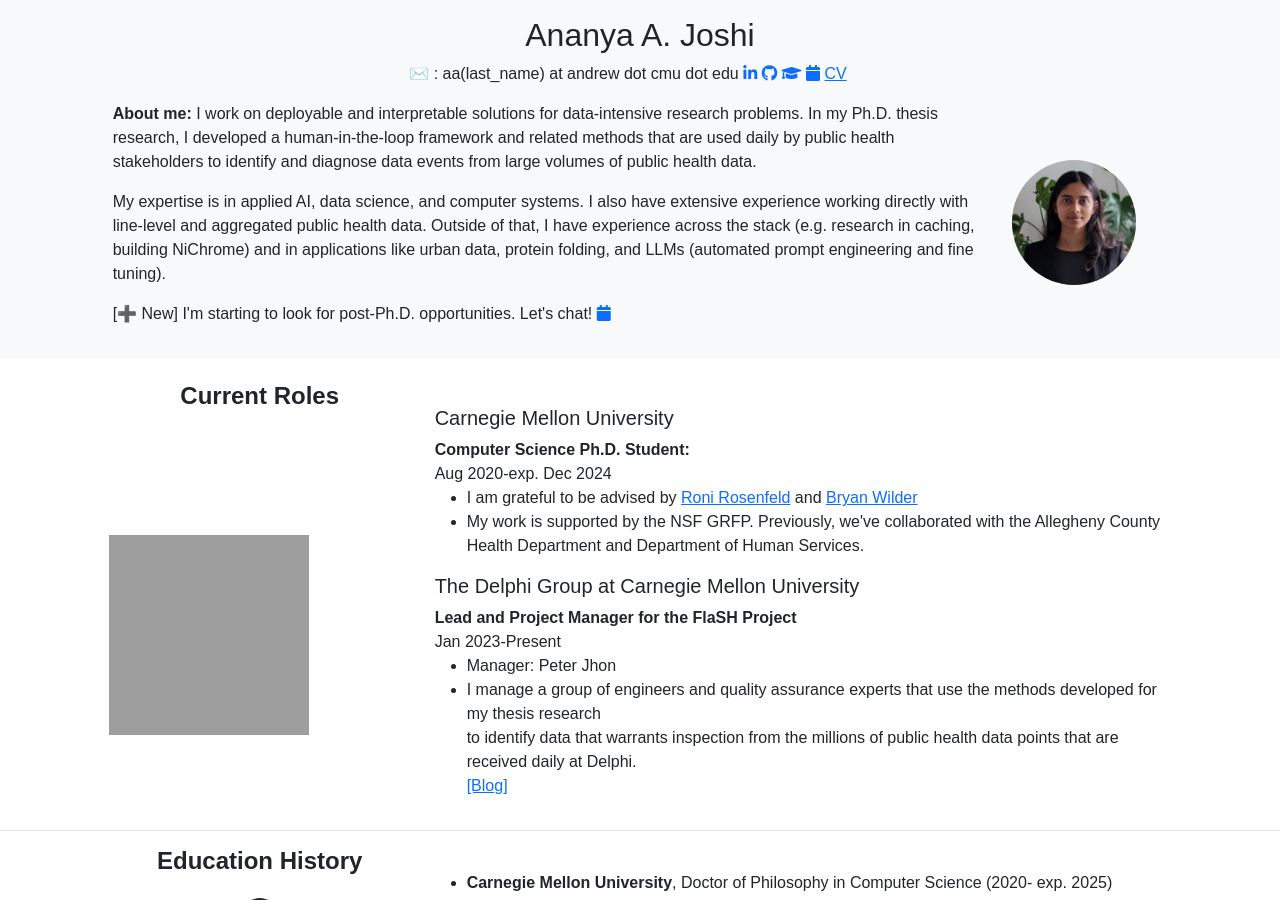
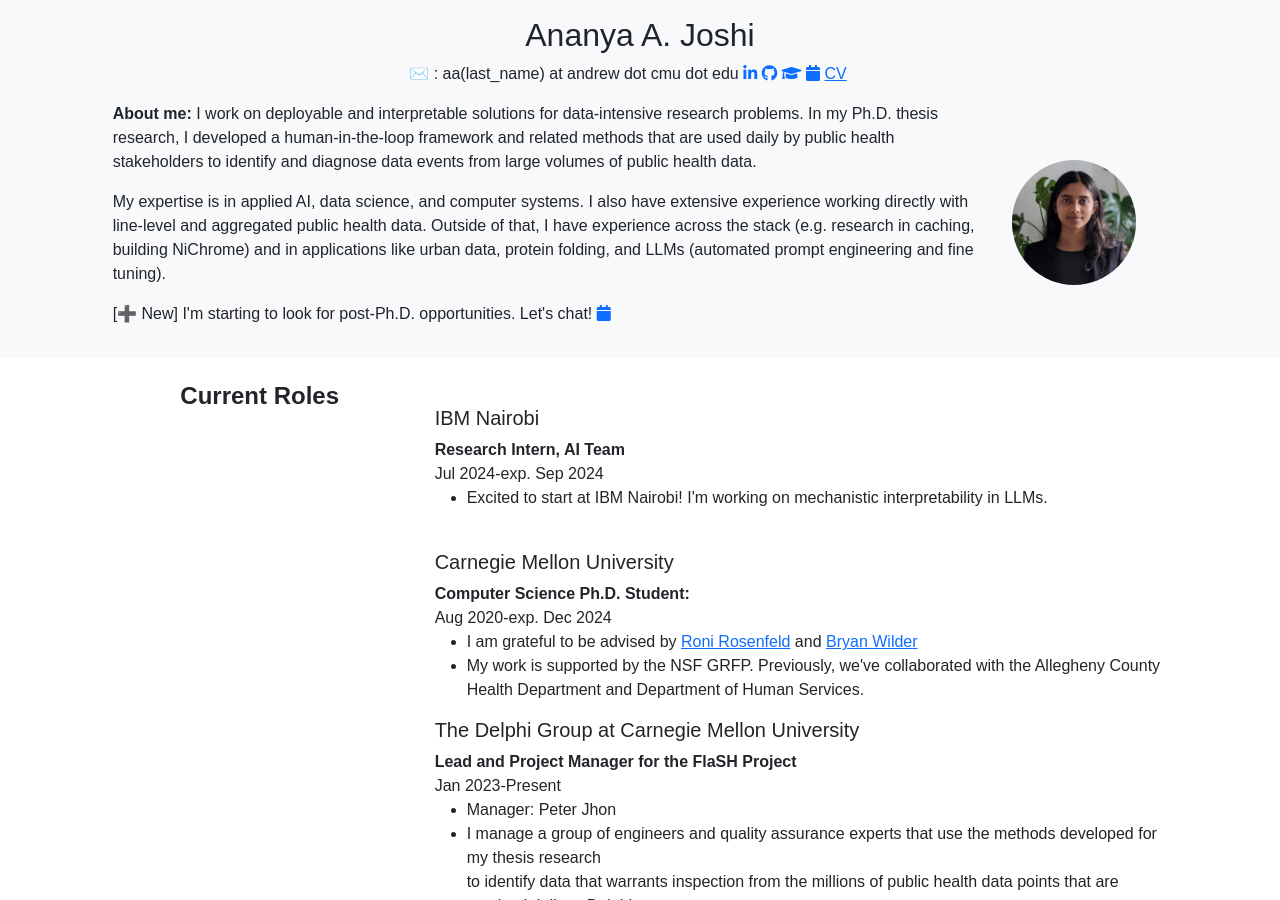
Before and after one commit to Ananya-Joshi/ananya-joshi.github.io, a Jekyll site: the page built from index.md, in a window 1280 px wide and 900 px high. Built offline with Jekyll 4.4.1, drawn with Linux system fonts in a browser that asks for light colours; grey boxes are pictures that could not be loaded.

Commit message:
Update default.html

```diff
--- a/_layouts/default.html
+++ b/_layouts/default.html
@@ -49,14 +49,17 @@
     <div class="col-md-1"> </div>
     <div class="col-md-3">
     	<h4 style="text-align:center"><b>Current Roles</b> </h4>
-    	<div class="d-flex h-100 w-100 align-items-center">
-    	<img src="https://avatars.githubusercontent.com/u/22899971?s=200&v=4" class="img-fluid align-items-center" alt="Delphi Logo">
-    </div>
-
     </div>
 
     <div class="col-md-7">
     	</br>
+	    <h5>IBM Nairobi</h5>
+        <b>Research Intern, AI Team</b> <br>
+        Jul 2024-exp. Sep 2024
+        <ul>
+            <li>Excited to start at IBM Nairobi! I'm working on mechanistic interpretability in LLMs. </li>
+    	</ul>
+	</br>
         <h5>Carnegie Mellon University</h5>
         <b>Computer Science Ph.D. Student:</b> <br>
         Aug 2020-exp. Dec 2024
@@ -80,11 +83,10 @@
 <div class="row bg-white">
 	<div class="col-md-1"> </div>
     <div class="col-md-3"> <h4 style="text-align:center"> <b> Education History</b></h4>
-    	<div style="text-align:center">
-    	<i class="fa fa-graduation-cap fa-7x me-auto"></i></div></div>
+    	</div>
     <div class="col-md-7">
         </br>
-        <ul>
+        <ul style="list-style-type:none;">
             <li> <b>Carnegie Mellon University</b>, Doctor of Philosophy in Computer Science (2020- exp. 2025)</li>
             <li> <b>Carnegie Mellon University</b>,Masters in Computer Science Research in Computer Science (2023)</li>
             <li> <b>Princeton University</b>, Bachelors of Science in Engineering in Computer Science<br>
```
